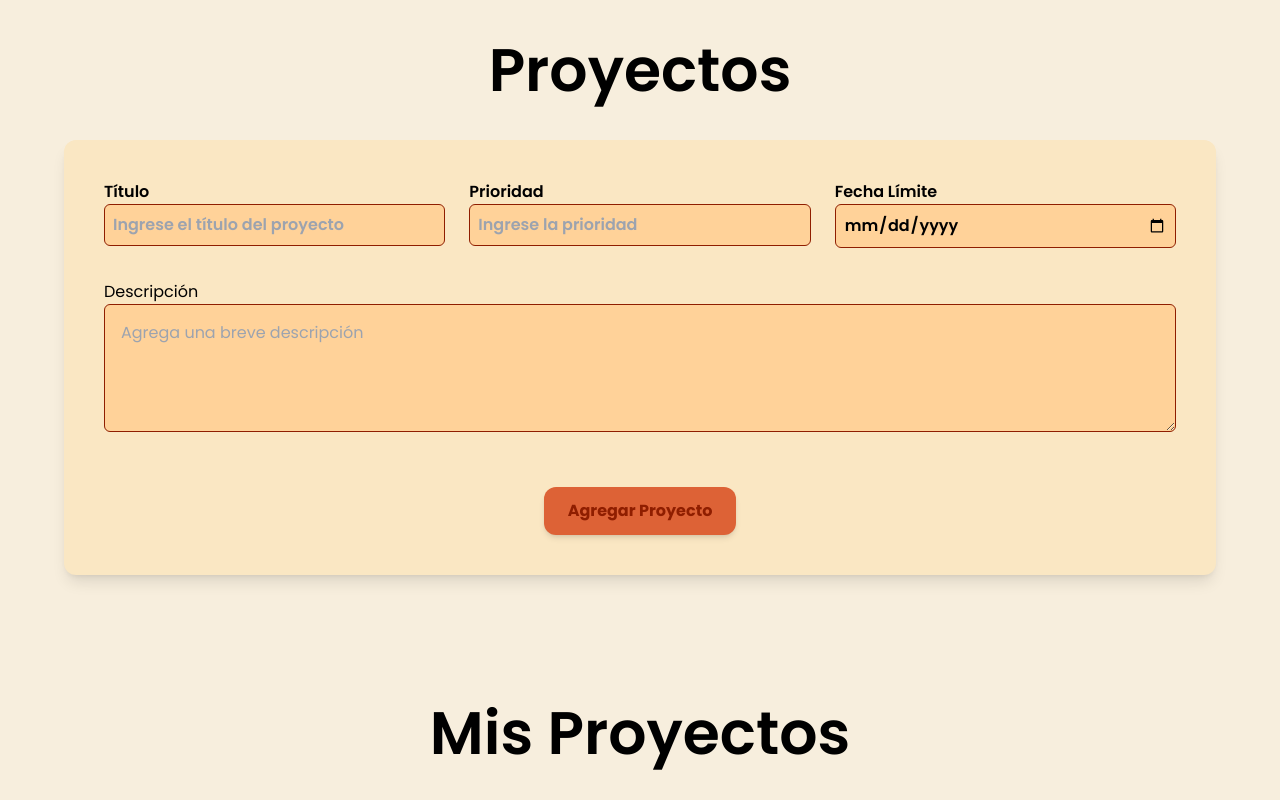
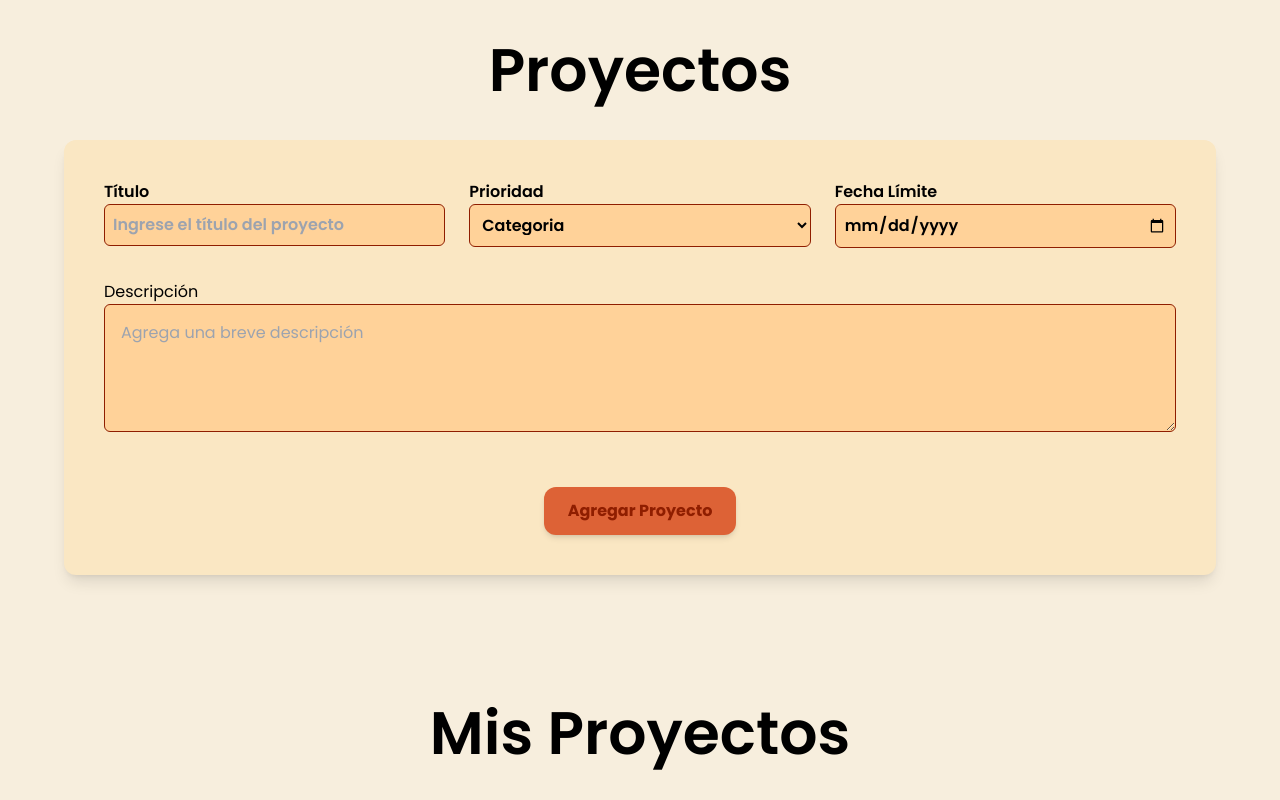
Before and after one commit to pintofelipe/my-project-manager, a React (Vite) app: page /task-project in a window 1280 px wide. Shown: the top 800 px of the page. Built offline with nearby package versions, Linux system fonts and the light colour scheme.

Commit message:
add funtionalidad the search

```diff
--- a/src/components/ProjectComponent.jsx
+++ b/src/components/ProjectComponent.jsx
@@ -1,4 +1,5 @@
 import { useState } from "react";
+import ProjectSearch from "./ProjectSearch";
 
 const ProjectComponent = () => {
   const [projects, setProjects] = useState([
@@ -83,6 +84,9 @@ const ProjectComponent = () => {
   const progress =
     totalProjects > 0 ? (completedProjects / totalProjects) * 100 : 0;
 
+  //
+  const [searchTerm, setSearchTerm] = useState("");
+
   return (
     <div className="mx-auto max-w-6xl container mt-10">
       <h1 className="font-semibold text-6xl text-center">Proyectos</h1>
@@ -103,15 +107,22 @@ const ProjectComponent = () => {
           </div>
           <div>
             <h3>Prioridad</h3>
-            <input
-              type="text"
-              placeholder="Ingrese la prioridad"
+
+            <select
               value={newProject.priority}
               onChange={(e) =>
-                setNewProject({ ...newProject, priority: e.target.value })
+                setNewProject({
+                  ...newProject,
+                  priority: e.target.value,
+                })
               }
               className="border p-2 mb-2 bg-beige-2 border-marron-1 rounded-md w-full"
-            />
+            >
+              <option value="">Categoria</option>
+              <option value="low">Baja</option>
+              <option value="medium">Media</option>
+              <option value="high">Alta</option>
+            </select>
           </div>
           <div>
             <h3>Fecha Límite</h3>
@@ -156,24 +167,7 @@ const ProjectComponent = () => {
           Mis Proyectos
         </h1>
 
-        <div className="flex h-14 mt-10 mx-auto text-6xl container  items-center rounded-3xl bg-beige-3 ">
-
-        <svg
-          xmlns="http://www.w3.org/2000/svg"
-          fill="none"
-          viewBox="0 0 25 25"
-          strokeWidth="1.0"
-          stroke="currentColor"
-          className="size-6 h-14 container w-14 ml-4"
-          >
-          <path
-            strokeLinecap="round"
-            strokeLinejoin="round"
-            d="m21 21-5.197-5.197m0 0A7.5 7.5 0 1 0 5.196 5.196a7.5 7.5 0 0 0 10.607 10.607Z"
-            />
-        </svg>
-        <input type="text"  className="bg-beige-3 border-none h-14 text-3xl w-full mr-10 font-mono"/>
-        </div>
+        <ProjectSearch searchTerm={searchTerm} onSearchChange={setSearchTerm} />
       </div>
 
       <div className="flex justify-end my-10">
@@ -187,12 +181,15 @@ const ProjectComponent = () => {
         <div
           className="bg-green-500 h-4 rounded-full"
           style={{ width: `${progress}%` }}
-
         ></div>
       </div>
 
+
       <div className="grid grid-cols-3 gap-4">
-        {projects.map((project, index) => (
+      {projects.filter((projects)=>
+        projects.title.toLowerCase().includes(searchTerm.toLocaleLowerCase())
+
+        ).map((project, index) => (
           <div
             key={index}
             className="bg-beige-2 p-6 rounded-xl shadow-md mb-4 border border-marron-1"
@@ -222,7 +219,8 @@ const ProjectComponent = () => {
 
                 <button onClick={() => editProject(index)}>
                   <svg
-                    xmlns="http://www.w3.org/2000/svg"r
+                    xmlns="http://www.w3.org/2000/svg"
+                    r
                     fill="none"
                     viewBox="0 0 24 24"
                     strokeWidth={1.5}
@@ -262,7 +260,8 @@ const ProjectComponent = () => {
             </p>
             <p className="font-bold mt-4">Fecha límite: {project.deadLine}</p>
           </div>
-        ))}
+        ))
+      }
       </div>
     </div>
   );
--- /dev/null
+++ b/src/components/ProjectSearch.jsx
@@ -0,0 +1,30 @@
+function ProjectSearch({searchTerm, onSearchChange}) {
+
+
+  return (
+    <div className="flex h-14 mt-10 mx-auto text-6xl container  items-center rounded-3xl bg-beige-3 ">
+      <svg
+        xmlns="http://www.w3.org/2000/svg"
+        fill="none"
+        viewBox="0 0 25 25"
+        strokeWidth="1.0"
+        stroke="currentColor"
+        className="size-6 h-14 container w-14 ml-4"
+      >
+        <path
+          strokeLinecap="round"
+          strokeLinejoin="round"
+          d="m21 21-5.197-5.197m0 0A7.5 7.5 0 1 0 5.196 5.196a7.5 7.5 0 0 0 10.607 10.607Z"
+        />
+      </svg>
+      <input
+        type="text"
+        value={searchTerm}
+        className="bg-beige-3 border-none h-14 text-3xl w-full mr-10 font-mono"
+        onChange={(e)=> onSearchChange(e.target.value)}
+      />
+    </div>
+  );
+}
+
+export default ProjectSearch;
```
